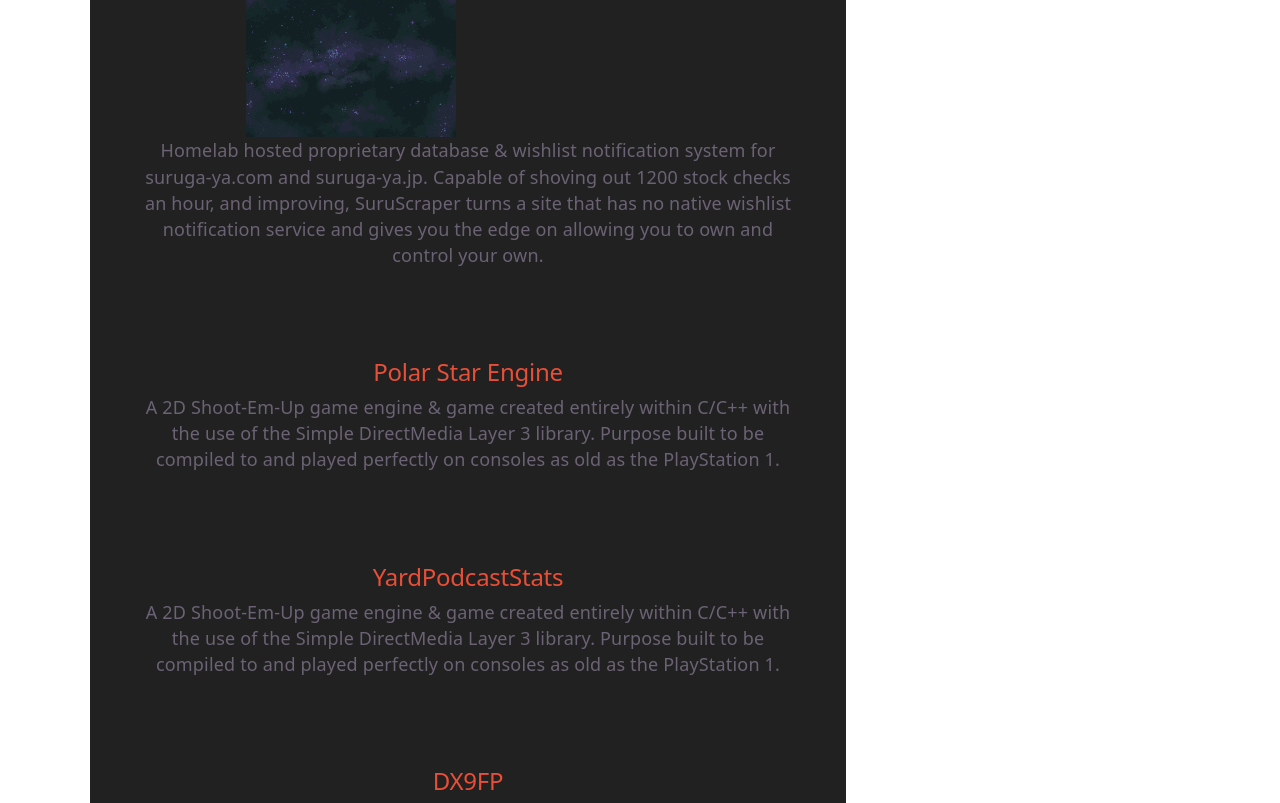
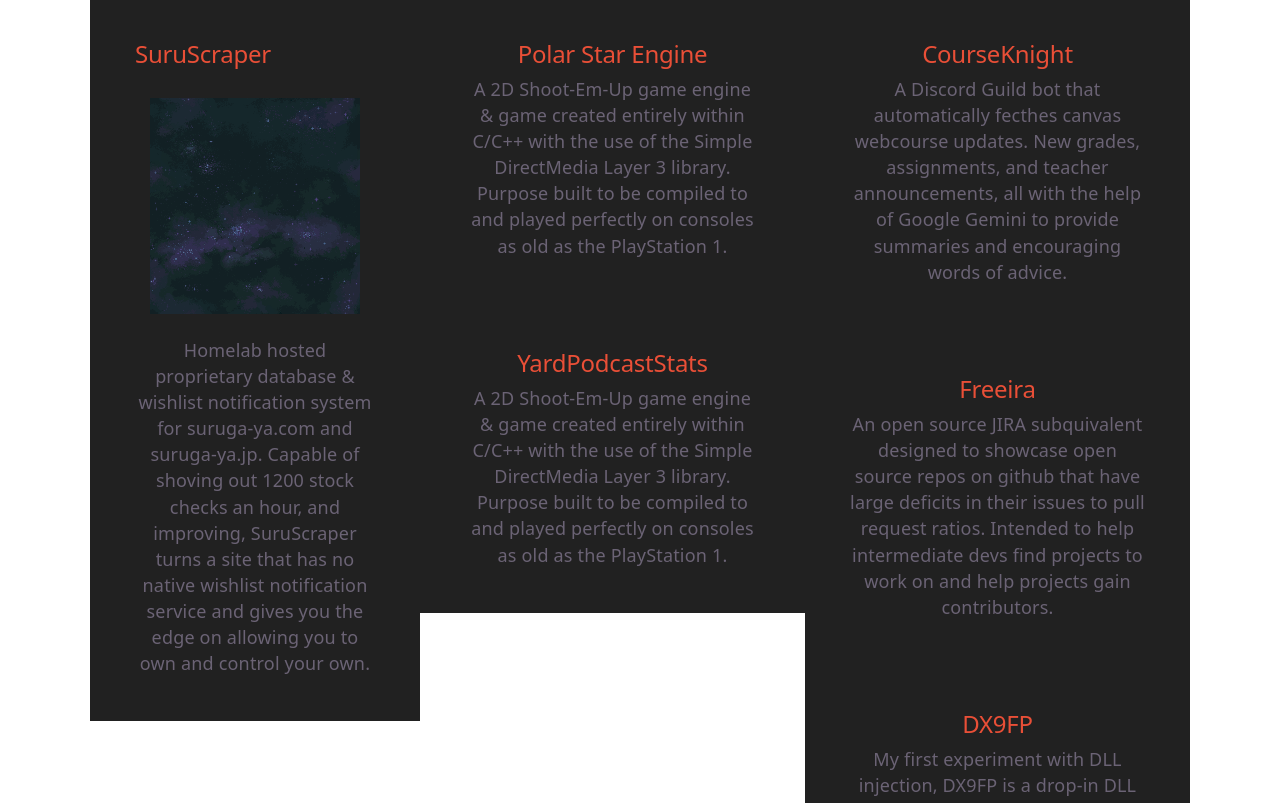
Before and after one commit to rydal05/portfolio-site, a React (Vite) app: page /#/ in a window 1280 px wide. Shown: the part 1817-2620 px from the top of the page. Built offline with nearby package versions, Linux system fonts and the light colour scheme.

Commit message:
more homepage styling

```diff
--- a/src/pages/home.jsx
+++ b/src/pages/home.jsx
@@ -1,12 +1,14 @@
 import CycleText from "../components/CycleText";
 import TextBlock from "../components/TextBlock";
-import TallProjectModal from "../components/SquareProjectModal";
+import TallProjectModal from "../components/TallProjectModal";
 import SquareProjectModal from "../components/SquareProjectModal";
 
 function Home() {
 	return (
 		<>
-			{/* top */}
+			<h1>A pleasure to meet your acquiantance.</h1>
+
+			<hr className="m-20"/>
 
 			<div className="flex justify-between">
 				<div className="flex-row text-left">
@@ -60,7 +62,10 @@ function Home() {
 				</span>
 			</div>
 
-			{/* education */}
+			<hr className="m-20"/>
+
+			<h1>Education History</h1>
+
 			<div className="flex justify-between">
 				<TextBlock
 					title="Palm Beach Central High School"
@@ -96,10 +101,13 @@ function Home() {
 				</TextBlock>
 			</div>
 
-			{/* portfolio */}
+					<hr className="m-20"/>
 
+			<h1>Portfolio lightning round</h1>
+
+			<div className="flex">
 				<div>
-				<SquareProjectModal
+					<TallProjectModal
 						link="https://github.com/rydal05/SuruScraper"
 						title="SuruScraper"
 						image="/textures/starfield_bg.png"
@@ -113,75 +121,38 @@ function Home() {
 							"React",
 						]}
 					>
-					Homelab hosted proprietary database & wishlist notification
-					system for suruga-ya.com and suruga-ya.jp. Capable of
-					shoving out 1200 stock checks an hour, and improving,
-					SuruScraper turns a site that has no native wishlist
-					notification service and gives you the edge on allowing you
-					to own and control your own.
-				</SquareProjectModal>
-				<SquareProjectModal
-					link="https://github.com/rydal05/SuruScraper"
-					title="SuruScraper"
-					image="/textures/starfield_bg.png"
-					skills={[
-						"Python",
-						"Docker",
-						"BeautifulSoup4",
-						"Gunicorn",
-						"Flask",
-						"Vite",
-						"React",
-					]}
-				>
-					Homelab hosted proprietary database & wishlist notification
-					system for suruga-ya.com and suruga-ya.jp. Capable of
-					shoving out 1200 stock checks an hour, and improving,
-					SuruScraper turns a site that has no native wishlist
-					notification service and gives you the edge on allowing you
-					to own and control your own.
-				</SquareProjectModal>
+						Homelab hosted proprietary database & wishlist
+						notification system for suruga-ya.com and suruga-ya.jp.
+						Capable of shoving out 1200 stock checks an hour, and
+						improving, SuruScraper turns a site that has no native
+						wishlist notification service and gives you the edge on
+						allowing you to own and control your own.
+					</TallProjectModal>
+				</div>
+				<div>
 					<SquareProjectModal
 						link="https://github.com/rydal05/SDL3_POLAR-STAR"
 						title="Polar Star Engine"
 						image=""
 					>
-					A 2D Shoot-Em-Up game engine & game created entirely within
-					C/C++ with the use of the Simple DirectMedia Layer 3
-					library. Purpose built to be compiled to and played
-					perfectly on consoles as old as the PlayStation 1.
+						A 2D Shoot-Em-Up game engine & game created entirely
+						within C/C++ with the use of the Simple DirectMedia
+						Layer 3 library. Purpose built to be compiled to and
+						played perfectly on consoles as old as the PlayStation
+						1.
 					</SquareProjectModal>
 					<SquareProjectModal
 						link="https://github.com/rydal05/TheYardStats"
 						title="YardPodcastStats"
 						image=""
 					>
-					A 2D Shoot-Em-Up game engine & game created entirely within
-					C/C++ with the use of the Simple DirectMedia Layer 3
-					library. Purpose built to be compiled to and played
-					perfectly on consoles as old as the PlayStation 1.
+						A 2D Shoot-Em-Up game engine & game created entirely
+						within C/C++ with the use of the Simple DirectMedia
+						Layer 3 library. Purpose built to be compiled to and
+						played perfectly on consoles as old as the PlayStation
+						1.
 					</SquareProjectModal>
-
-				<SquareProjectModal
-					link="https://github.com/rydal05/DX9FakePrimary"
-					title="DX9FP"
-					image=""
-				>
-					My first experiment with DLL injection, DX9FP is a drop-in
-					DLL file that intercepts gpu level instructions to report
-					whatever current monitor the window exists on as the primary
-					one. Many old games utilize what the Window's OS checks off
-					as the main screen to display its window (most usually in
-					full screen), however, this is an archaic design that
-					ignores how modern day users often have multiple monitors,
-					often proprietary CRT monitors, as their choice of screen.
-					This intends to fix that.
-				</SquareProjectModal>
-				<a>link to indepth page</a>
 				</div>
-
-			{/* hackathons */}
-
 				<div>
 					<SquareProjectModal
 						link="https://github.com/Kumo000/CourseKnight"
@@ -190,31 +161,52 @@ function Home() {
 					>
 						A Discord Guild bot that automatically fecthes canvas
 						webcourse updates. New grades, assignments, and teacher
-					announcements, all with the help of Google Gemini to provide
-					summaries and encouraging words of advice.
+						announcements, all with the help of Google Gemini to
+						provide summaries and encouraging words of advice.
 					</SquareProjectModal>
 					<SquareProjectModal
 						link="https://github.com/rydal05/OpenSourceIssueTracker"
 						title="Freeira"
 						image=""
 					>
-					An open source JIRA subquivalent designed to showcase open
-					source repos on github that have large deficits in their
-					issues to pull request ratios. Intended to help intermediate
-					devs find projects to work on and help projects gain
-					contributors.
+						An open source JIRA subquivalent designed to showcase
+						open source repos on github that have large deficits in
+						their issues to pull request ratios. Intended to help
+						intermediate devs find projects to work on and help
+						projects gain contributors.
+					</SquareProjectModal>
+					<SquareProjectModal
+						link="https://github.com/rydal05/DX9FakePrimary"
+						title="DX9FP"
+						image=""
+					>
+						My first experiment with DLL injection, DX9FP is a
+						drop-in DLL file that intercepts gpu level instructions
+						to report whatever current monitor the window exists on
+						as the primary one. Many old games utilize what the
+						Window's OS checks off as the main screen to display its
+						window (most usually in full screen), however, this is
+						an archaic design that ignores how modern day users
+						often have multiple monitors, often proprietary CRT
+						monitors, as their choice of screen. This intends to fix
+						that.
 					</SquareProjectModal>
 				</div>
+			</div>
 
-			{/* skills */}
+							<hr className="m-20"/>
+
+
+
+			<h1>Some of my skillset</h1>
 
 			<div>some experience shit here</div>
 
 			{/* contact */}
 
-			<div>contact me shit here</div>
+			<h1>Extend a hand</h1>
 
-			<div>invitation to personal site stuff</div>
+			<h1>Come learn about me more personally</h1>
 		</>
 	);
 }
```
Lines whose indentation alone changed are shown as unchanged.
